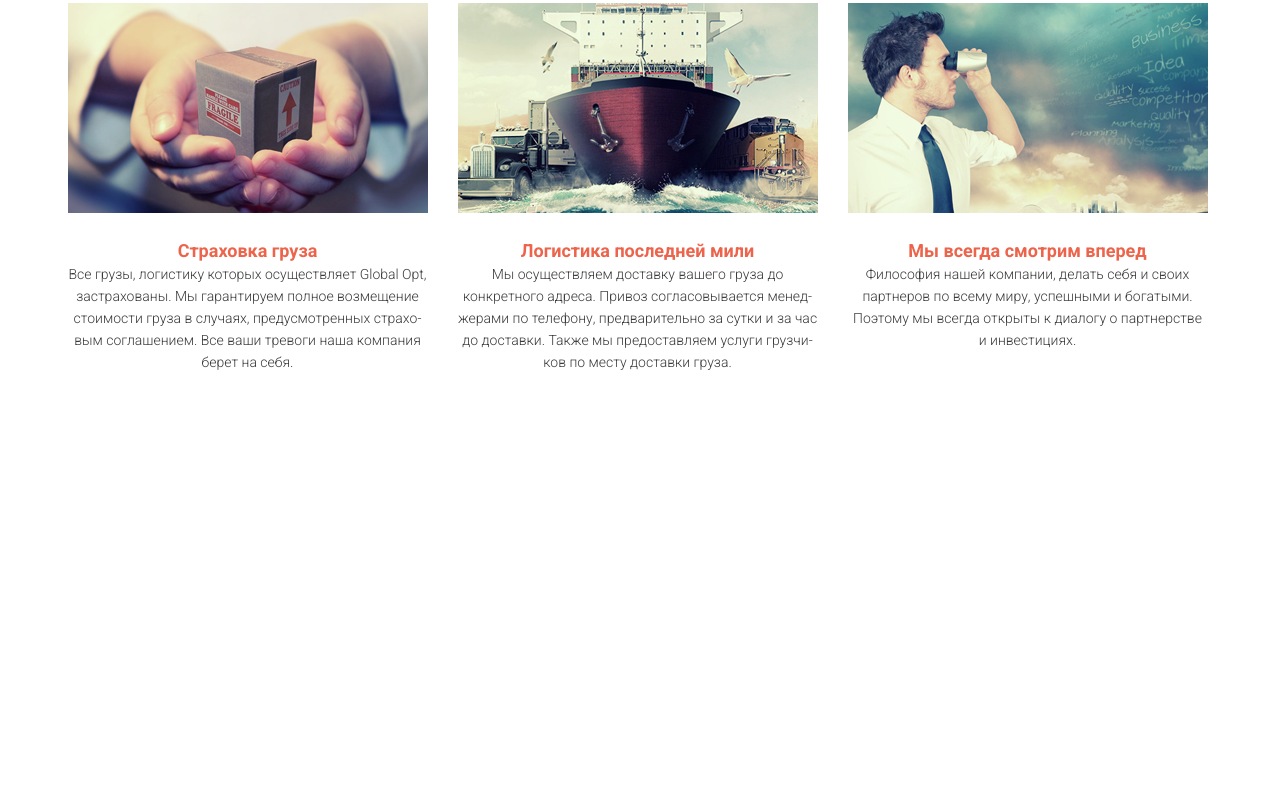
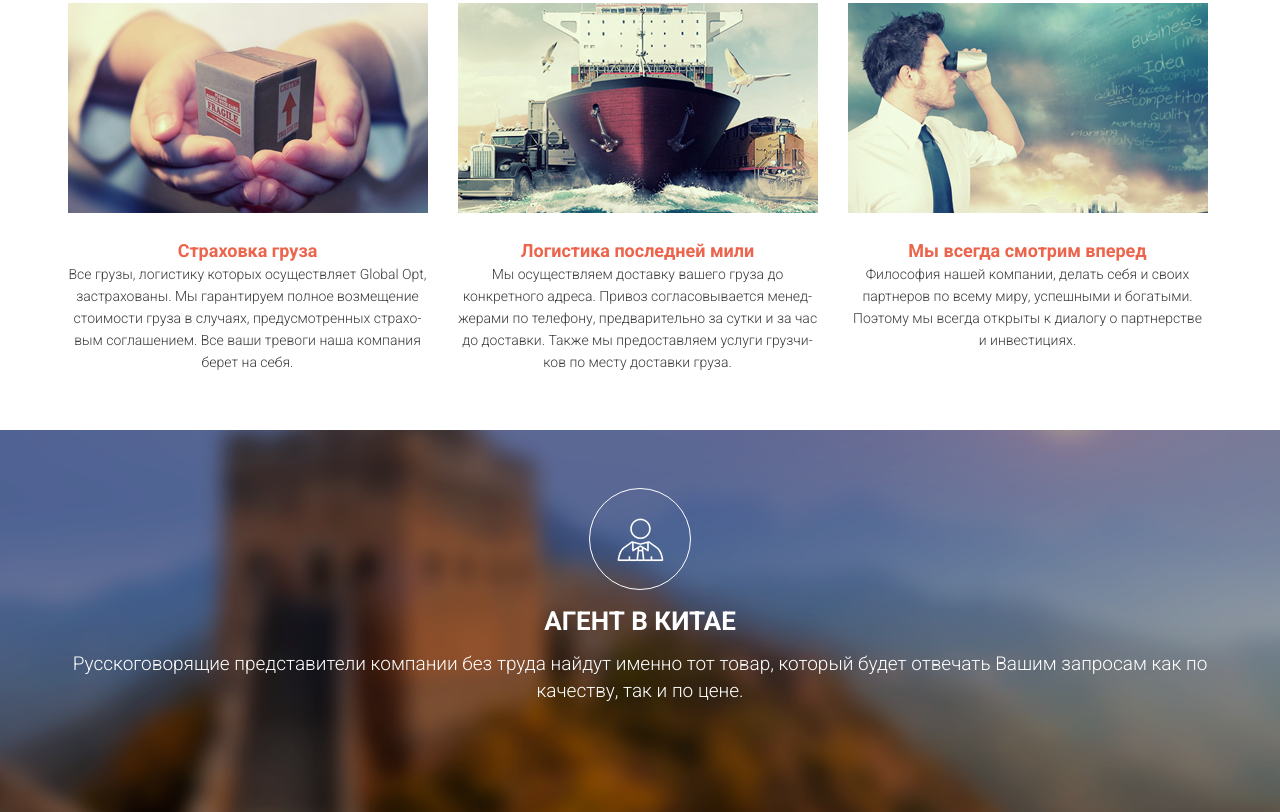
Before and after one commit to terebator228/Glopt, a website: page src/index.html in a window 1280 px wide. Shown: the part 1536-2348 px from the top of the page. Before the commit the page ends 1966 px from the top, so only its background shows below. Drawn offline with nearby package versions, Linux system fonts and the light colour scheme; files that its build step writes are made by us from their sources; files whose address does not match are found by name.

Commit message:
Верстака четвертой секции

```diff
--- a/src/index.html
+++ b/src/index.html
@@ -169,6 +169,15 @@
         </div>
     </section>
 
+    <section class="agent">
+        <div class="container">
+            <div class="agent__circle">
+                <img src="icons/agent.png" alt="" class="agent__img">
+            </div>
+            <div class="title title_white">Агент в Китае</div>
+            <div class="subtitle subtitle_white">Русскоговорящие представители компании без труда найдут именно тот товар, который будет отвечать Вашим запросам как по качеству, так и по цене.</div>
+        </div>
+    </section>
 
 </body>
 </html>
--- /dev/null
+++ b/src/sass/blocks/_agent.scss
@@ -0,0 +1,15 @@
+.agent {
+    min-height: 382px;
+    padding: 58px 0 78px 0;
+    background: url('../img/bg2.png') center center / cover no-repeat;
+    &__circle {
+        display: flex;
+        justify-content: center;
+        align-items: center;
+        width: 102px;
+        height: 102px;
+        border: 1px solid #ffffff;
+        border-radius: 100%;
+        margin: 0 auto;
+    }
+}
--- a/src/sass/blocks/_title.scss
+++ b/src/sass/blocks/_title.scss
@@ -5,6 +5,11 @@
     line-height: 23px;
     text-align: center;
     text-transform: uppercase;
+    &_white {
+        color: #ffffff;
+        font-size: 26px;
+        margin-top: 20px;
+    }
 }
 
 .subtitle {
@@ -13,4 +18,10 @@
     line-height: 24px;
     text-align: center;
     margin-top: 17px;
+    &_white {
+        color: #ffffff;
+        font-size: 19px;
+        font-weight: 300;
+        line-height: 27px;
+    }
 }
--- a/src/sass/style.scss
+++ b/src/sass/style.scss
@@ -28,3 +28,4 @@
 @import 'blocks/button';
 @import 'blocks/advantages';
 @import 'blocks/shipment';
+@import 'blocks/agent';
```
Also changed, not shown: dist/css/style.min.css, dist/index.html.
